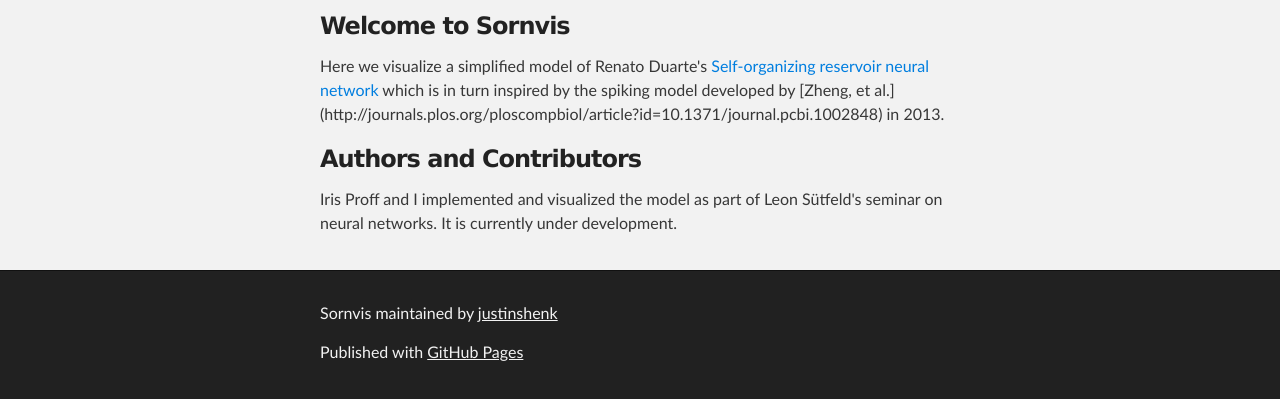
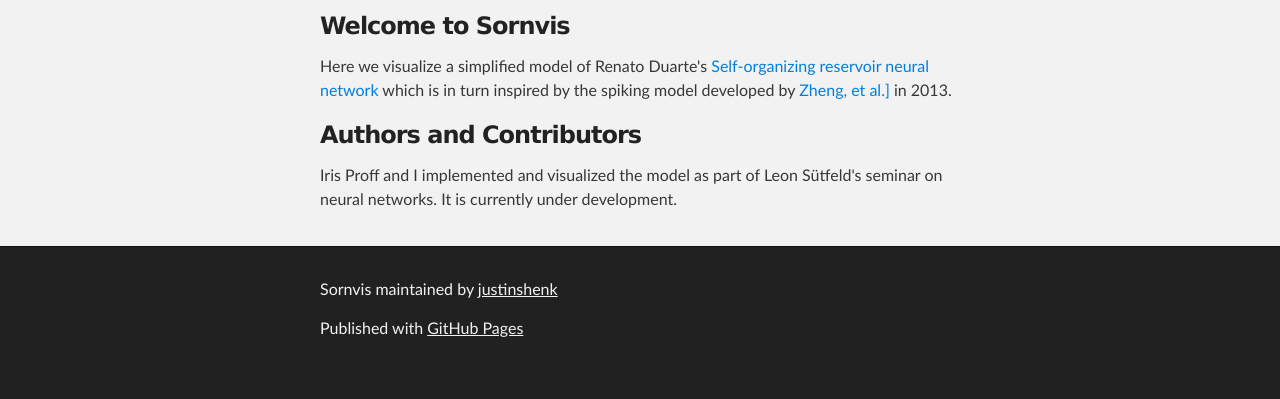
Before and after one commit to JustinShenk/sornvis, a plain HTML site: page index.html in a window 1280 px wide. Shown: the part 458-857 px from the top of the page. After the commit the page ends 833 px from the top, so only its background shows below. Drawn offline with Linux system fonts and the light colour scheme.

Commit message:
Update description

```diff
--- a/index.html
+++ b/index.html
@@ -35,7 +35,7 @@
         <h3>
 <a id="welcome-to-sornvis" class="anchor" href="#welcome-to-sornvis" aria-hidden="true"><span aria-hidden="true" class="octicon octicon-link"></span></a>Welcome to Sornvis</h3>
 
-<p>Here we visualize a simplified model of Renato Duarte's <a href="https://mindmodeling.org/cogsci2014/papers/083/paper083.pdf">Self-organizing reservoir neural network</a> which is in turn inspired by the spiking model developed by [Zheng, et al.](http://journals.plos.org/ploscompbiol/article?id=10.1371/journal.pcbi.1002848) in 2013.</p>
+<p>Here we visualize a simplified model of Renato Duarte's <a href="https://mindmodeling.org/cogsci2014/papers/083/paper083.pdf">Self-organizing reservoir neural network</a> which is in turn inspired by the spiking model developed by <a href="http://journals.plos.org/ploscompbiol/article?id=10.1371/journal.pcbi.1002848">Zheng, et al.]</a> in 2013.</p>
 
 <h3>
 <a id="authors-and-contributors" class="anchor" href="#authors-and-contributors" aria-hidden="true"><span aria-hidden="true" class="octicon octicon-link"></span></a>Authors and Contributors</h3>
```
